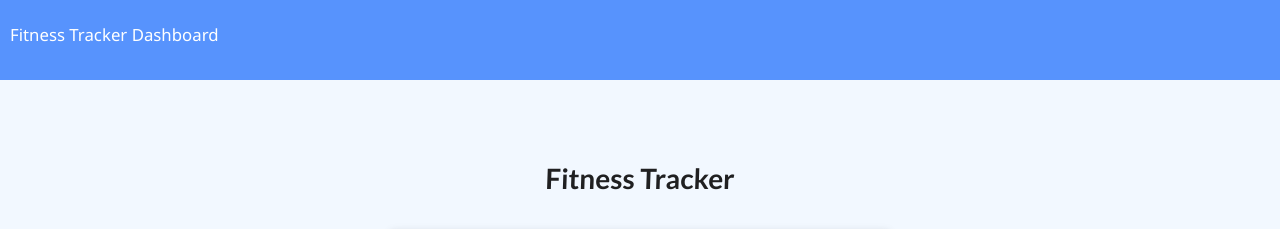
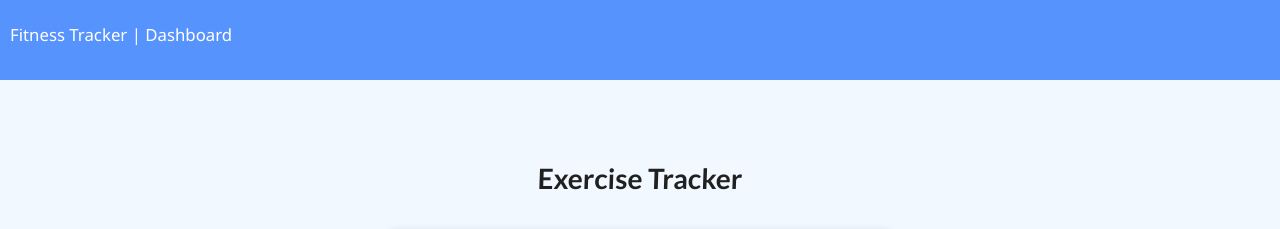
Before and after one commit to childovhurin/fitness-tracker, a website: page public/index.html in a window 1280 px wide. Shown: the top 229 px of the page. Drawn offline with nearby package versions, Linux system fonts and the light colour scheme; no server answers.

Commit message:
async function on index js and updated indexhtml

```diff
--- a/public/index.html
+++ b/public/index.html
@@ -12,12 +12,12 @@
 
 <body>
   <nav>
-    <a href="/">Fitness Tracker</a>
-    <a href="/stats">Dashboard</a>
+    <a href="/">Fitness Tracker |</a>
+    <a href="/stats"> Dashboard</a>
   </nav>
   <div class="wrapper workout">
     <header>
-      <h1>Fitness Tracker</h1>
+      <h1>Exercise Tracker</h1>
     </header>
     <div class="ui container workout">
       <div class="ui raised card m-auto">
```
Also changed, not shown: public/index.js (line endings or trailing spaces).
